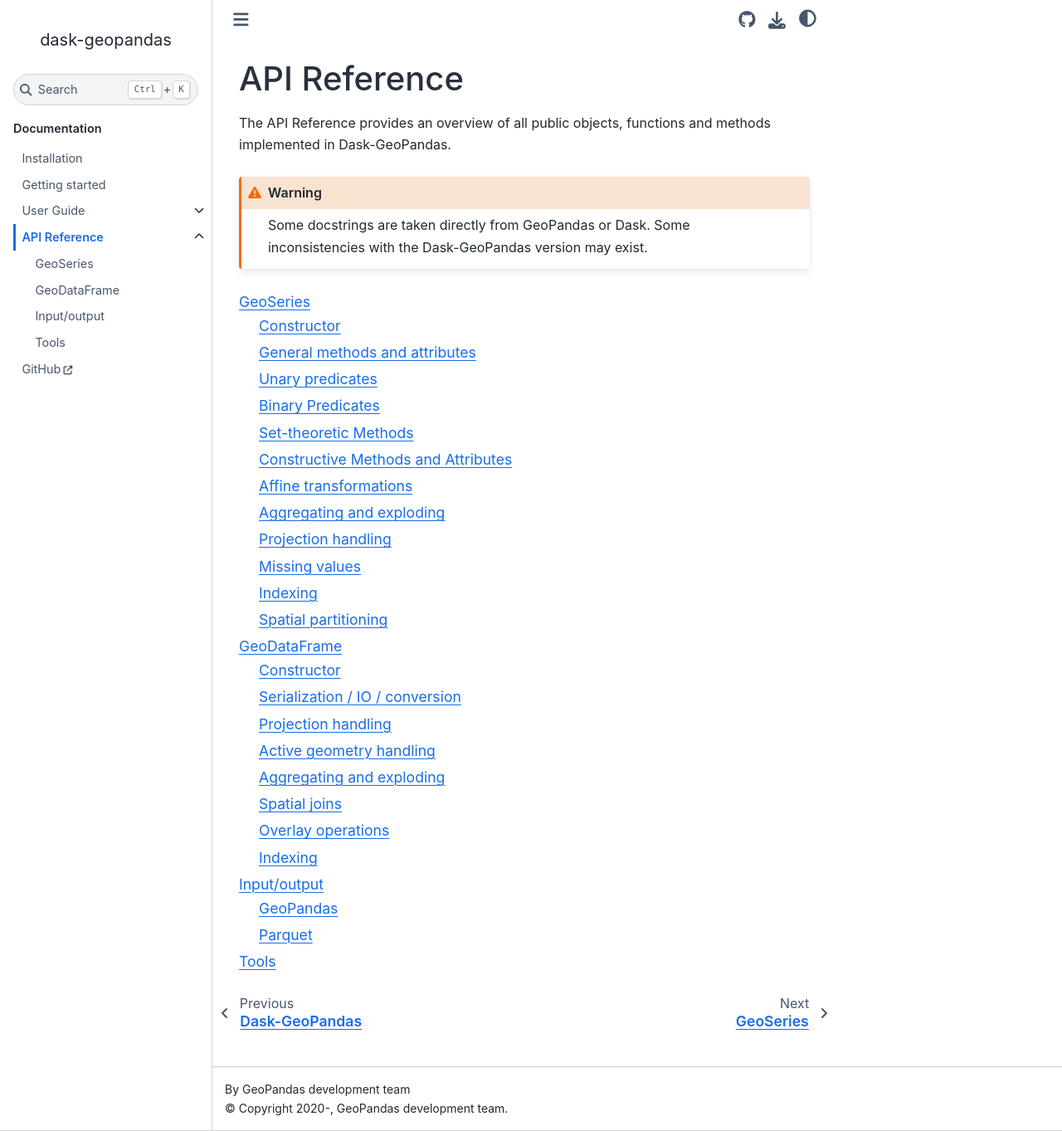
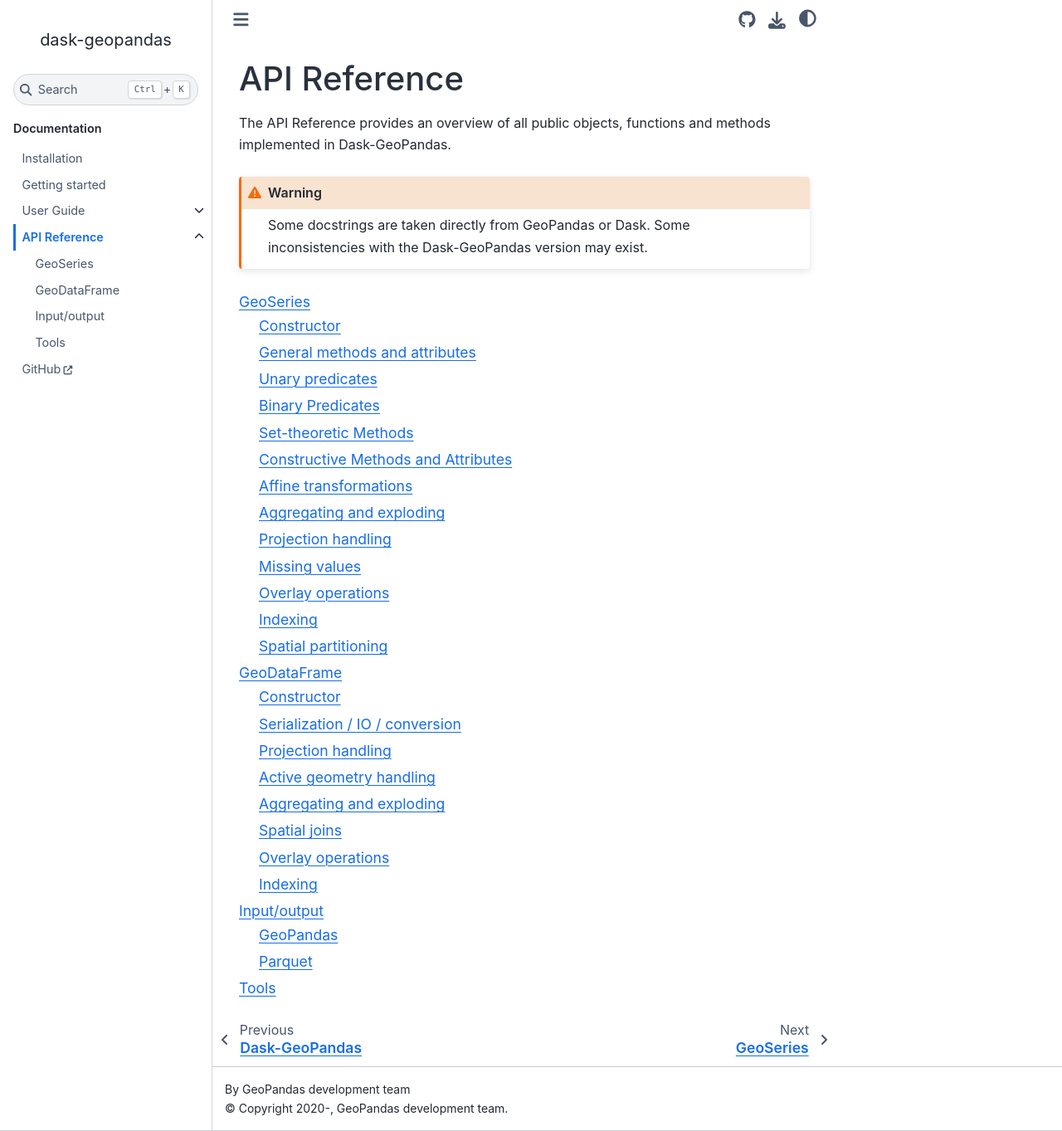
Before and after one commit to geopandas/dask-geopandas, a Sphinx documentation site: the page built from doc/source/api.rst, in a window 1280 px wide and 1363 px high. Shown: the whole window at 83% size. Built offline with Sphinx 7.4.7 and the Sphinx Book theme 1.1.4, drawn with Linux system fonts in a browser that asks for light colours.

```diff
--- a/doc/source/docs/reference/geoseries.rst
+++ b/doc/source/docs/reference/geoseries.rst
@@ -124,6 +124,14 @@ Missing values
    GeoSeries.fillna
    GeoSeries.isna
 
+Overlay operations
+------------------
+
+.. autosummary::
+   :toctree: api/
+
+   GeoSeries.clip
+
 Indexing
 --------
 
```
